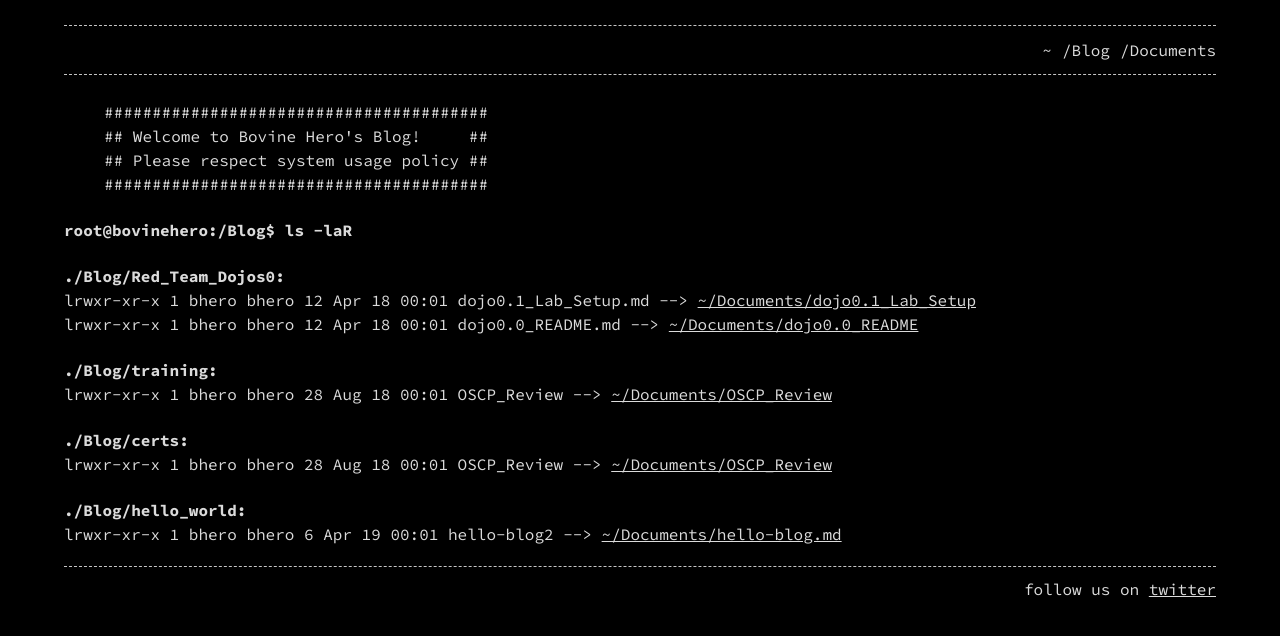
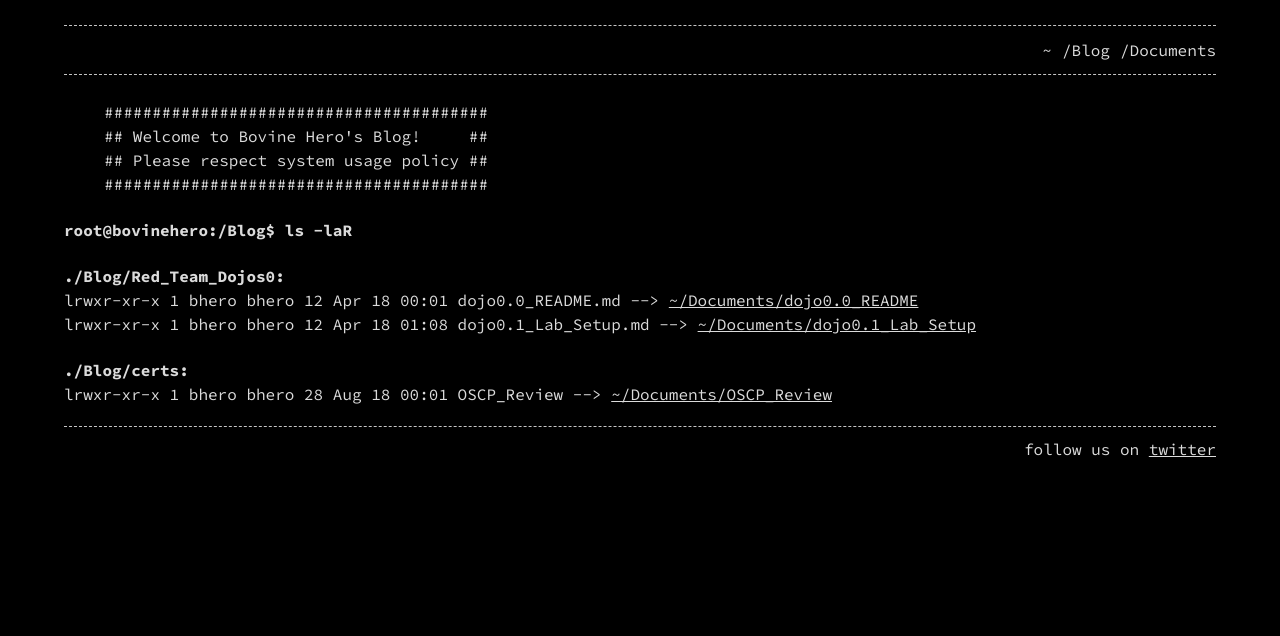
Before and after one commit to bovinehero/bovinehero.github.io, a Jekyll site: the page built from blog.md, in a window 1280 px wide. Shown: the top 636 px of the page. Built offline with Jekyll 4.4.1, drawn with Linux system fonts in a browser that asks for light colours.

Commit message:
dojo0 started

```diff
--- a/_layouts/home.html
+++ b/_layouts/home.html
@@ -9,8 +9,11 @@ layout: default
 
 {%- if site.posts.size > 0 -%}
   <ul>
-    {%- for post in site.posts -%}
+     {% assign sortedPosts = site.posts | sort: 'title' | sort: 'date' %}
+
+    {%- for post in sortedPosts -%}
     <li>
+
       {%- assign date_format = "%Y-%m-%d" -%}
       [ {{ post.date | date: date_format }} ] <a href="{{ post.url | relative_url }}">~{{ post.title | escape }}</a>
     </li>
--- a/_posts/2018-04-12-dojo0.1-Lab-Setup.md
+++ b/_posts/2018-04-12-dojo0.1-Lab-Setup.md
@@ -3,7 +3,7 @@ layout: post
 title:  "/Documents/dojo0.1_Lab_Setup"
 name: dojo0.1_Lab_Setup.md
 author: bhero
-time: "00:01"
+time: "01:08"
 description: "Setting up a VirtualBox Lab"
 categories: Red_Team_Dojos0
 ---
--- a/_posts/2018-08-28-OSCP-Review.md
+++ b/_posts/2018-08-28-OSCP-Review.md
@@ -5,7 +5,7 @@ name: OSCP_Review
 author: bhero
 time: "00:01"
 description: "review of the OSCP curriculum and exam"
-categories: [training, certs]
+categories: certs
 ---
 
 ### Offensive Security Certified Professional (OSCP)
--- a/_posts/2019-04-06-hello-blog.md
+++ /dev/null
@@ -1,12 +0,0 @@
----
-layout: post
-title:  "/Documents/hello-blog.md"
-name: hello-blog2
-author: bhero
-time: "00:01"
-description: "Hello World"
-categories: [hello_world]
----
-
-**Hello World!** this is officially the first post of Bovine Hero's new site.
-Everything befor this is old content!
```
